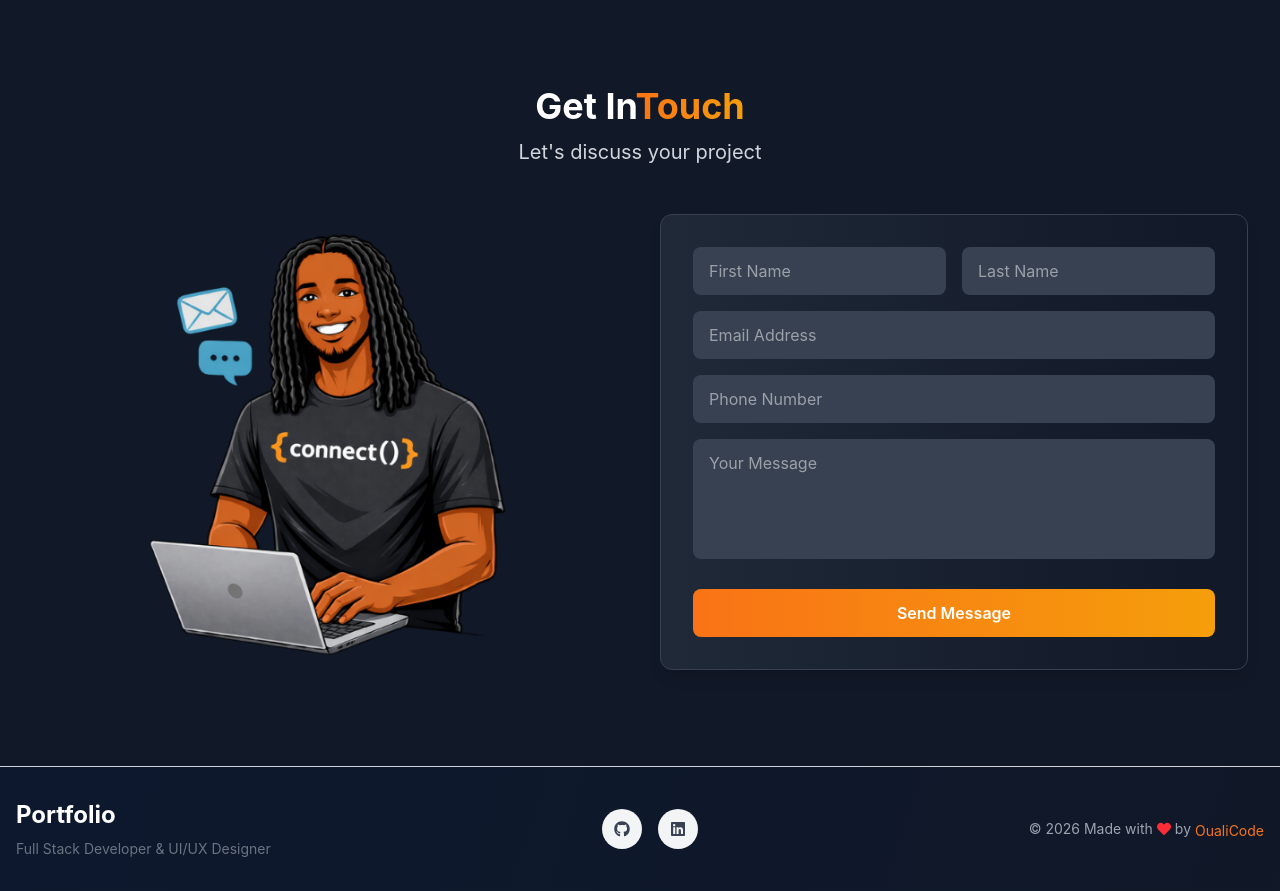
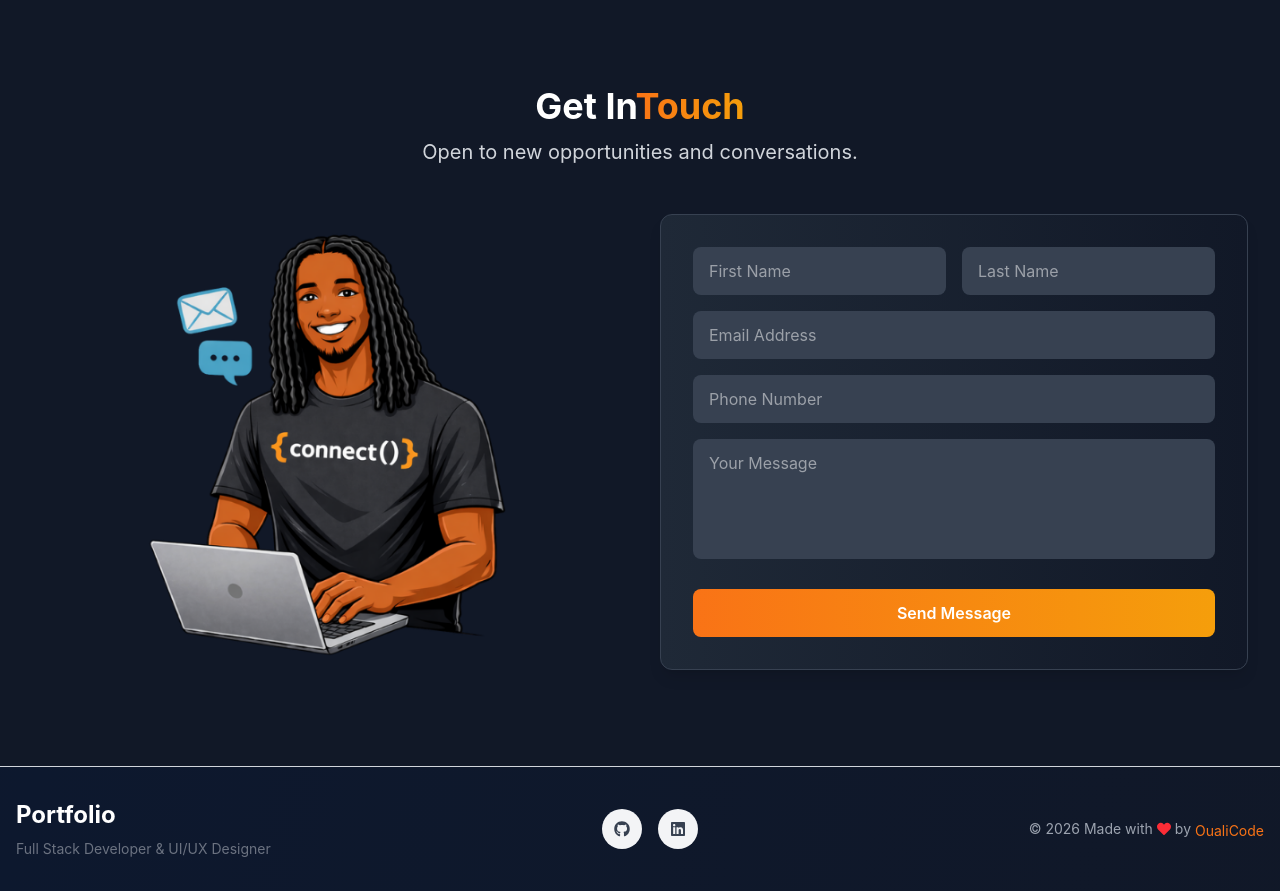
Before and after one commit to E-Albert/my-portfolio, a React (Vite) app: page / in a window 1280 px wide. Shown: the part 3220-4111 px from the top of the page. Built offline with nearby package versions, Linux system fonts and the light colour scheme.

Commit message:
Replaced subheader in contact section

```diff
--- a/src/components/Contact.jsx
+++ b/src/components/Contact.jsx
@@ -35,7 +35,7 @@ const Contact = ({ darkMode }) => {
               color: darkMode ? "#d1d5db" : "#6b7280",
             }}
           >
-            Let's discuss your project
+            Open to new opportunities and conversations.
           </p>
         </div>
         <div className="grid grid-cols-1 lg:grid-cols-2 gap-6 sm:gap-8 md:gap-10 items-center">
```
